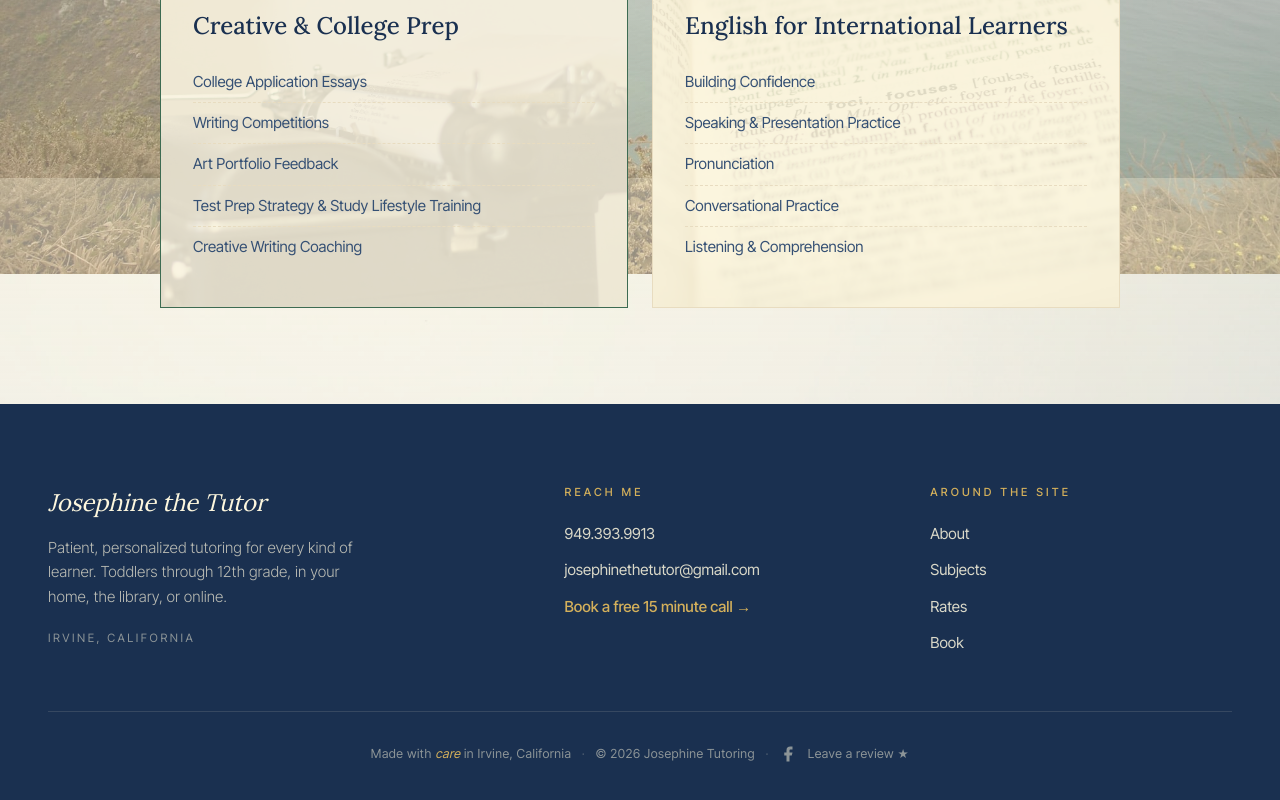
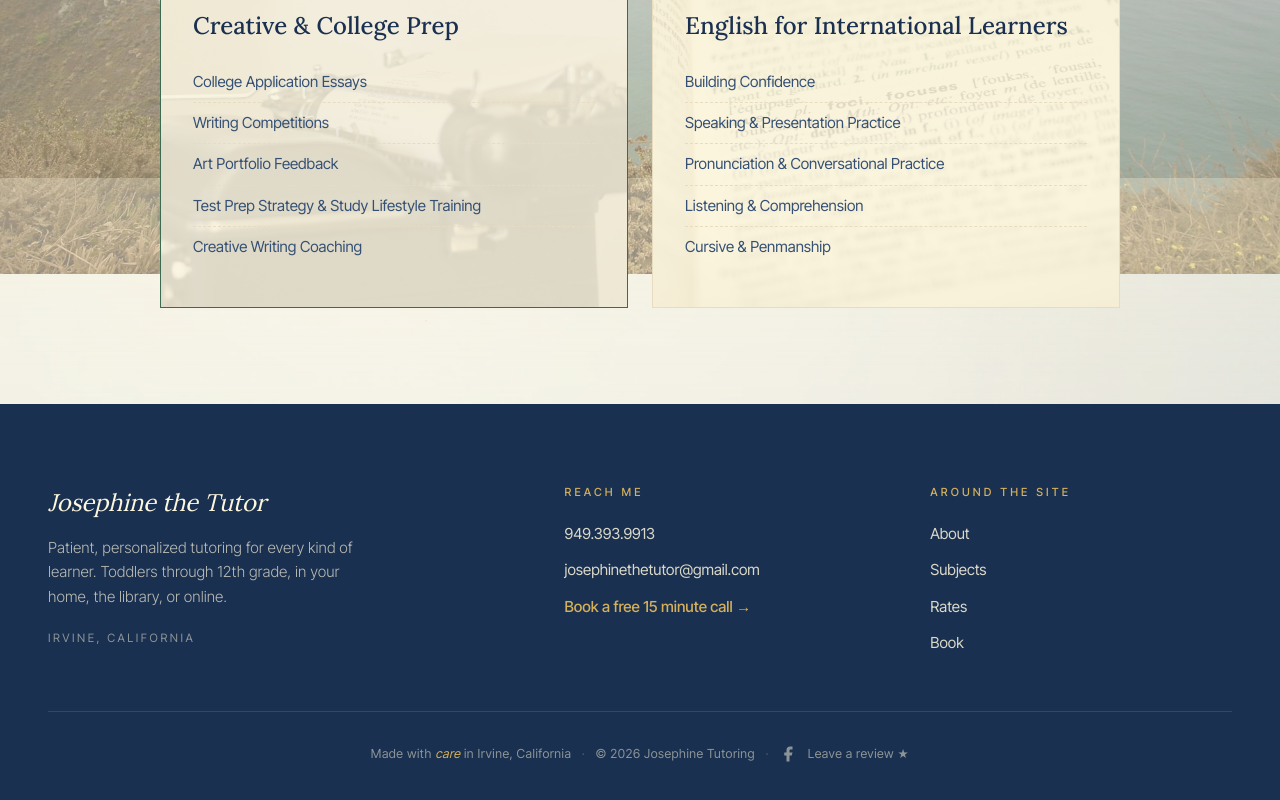
Before and after one commit to patrickparagas1/josephine-tutoring, a Next.js app: page /subjects in a window 1280 px wide. Shown: the part 1422-2222 px from the top of the page. Built offline with nearby package versions, Linux system fonts and the light colour scheme.

Commit message:
Combine Pronunciation & Conversational Practice and add Cursive & Penmanship to English tile

```diff
--- a/components/Services.tsx
+++ b/components/Services.tsx
@@ -58,7 +58,7 @@ export default function Services() {
             id: "english",
             num: "06",
             title: "English for International Learners",
-            items: ["Building Confidence", "Speaking & Presentation Practice", "Pronunciation", "Conversational Practice", "Listening & Comprehension"],
+            items: ["Building Confidence", "Speaking & Presentation Practice", "Pronunciation & Conversational Practice", "Listening & Comprehension", "Cursive & Penmanship"],
           },
         ].map((card) => (
           <div
```
